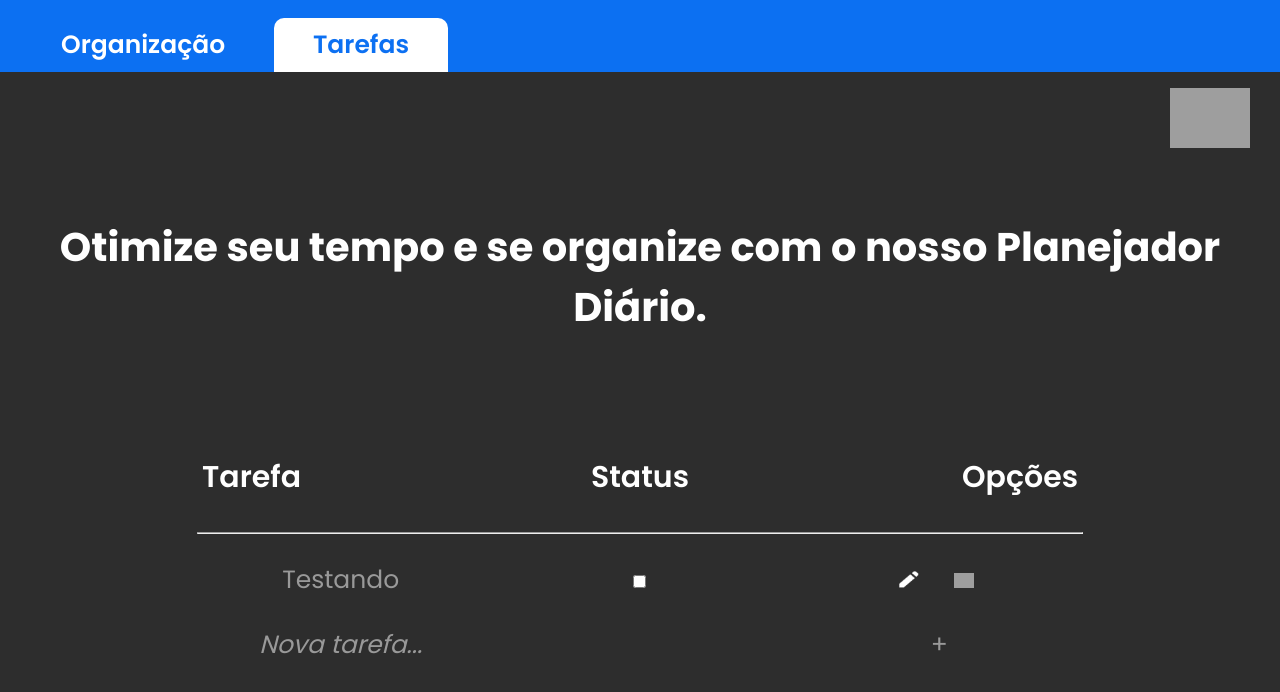
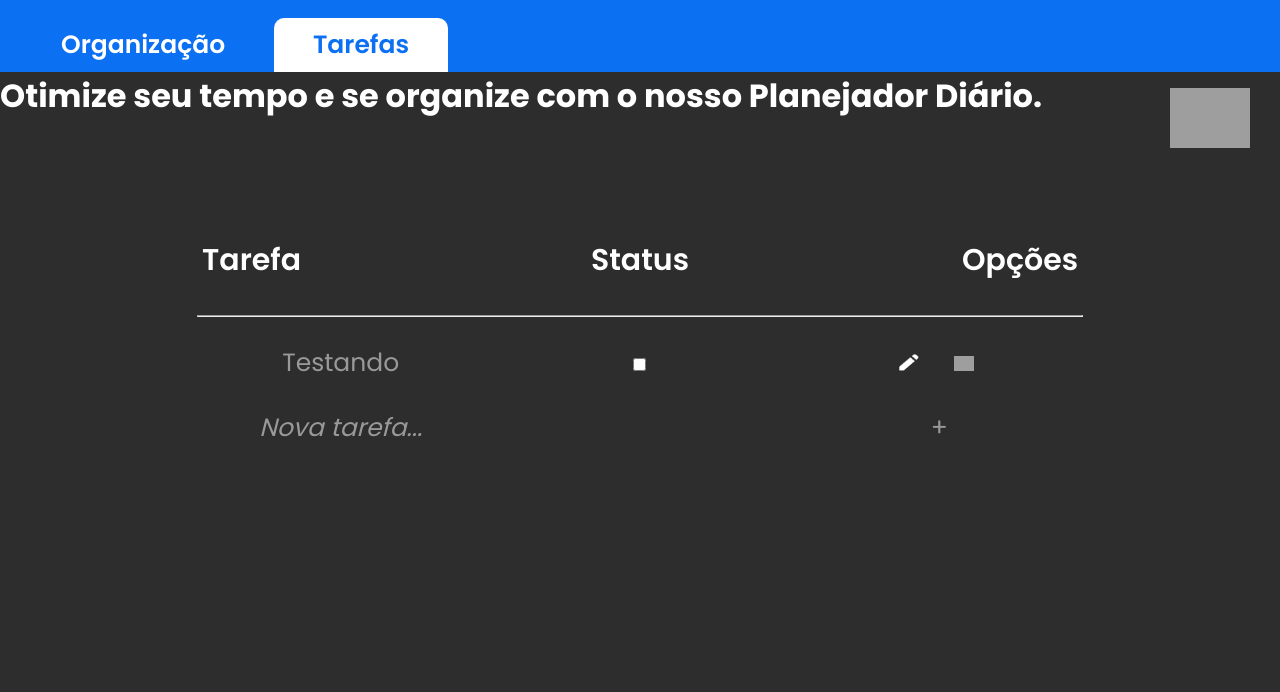
Before and after one commit to Gguife/Todo-list-DNC, a React (Vite) app: page / in a window 1280 px wide. Shown: the top 692 px of the page. Built offline with nearby package versions, Linux system fonts and the light colour scheme; grey boxes are pictures that could not be loaded.

Commit message:
remove class title

```diff
--- a/src/global.scss
+++ b/src/global.scss
@@ -10,9 +10,3 @@ body{
   color: #fff;
   font-family: 'Poppins', sans-serif;
 }
-
-.title{
-  text-align: center;
-  margin-top: 145px;
-  font-size: 40px;
-}
```
